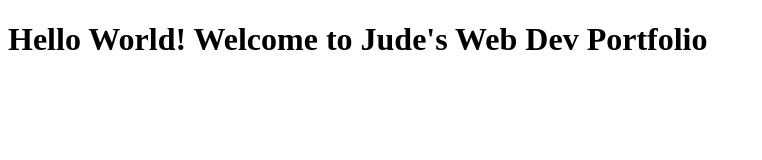
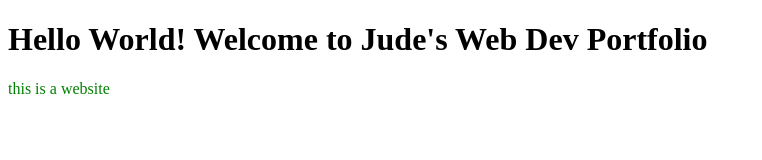
Before and after one commit to Highlands-High-School/my-website-Drasticmayo, a plain HTML site: page index.html in a window 1280 px wide. Shown: the whole page, without its empty margins (0-762 px from the left). Drawn offline with Linux system fonts and the light colour scheme.

Commit message:
Update index.html

```diff
--- a/index.html
+++ b/index.html
@@ -2,5 +2,6 @@
 <html>
   <body>
     <h1>Hello World! Welcome to Jude's Web Dev Portfolio</h1>
+    <p style="color:green"> this is a website </p>
   </body>
 </html>
```
